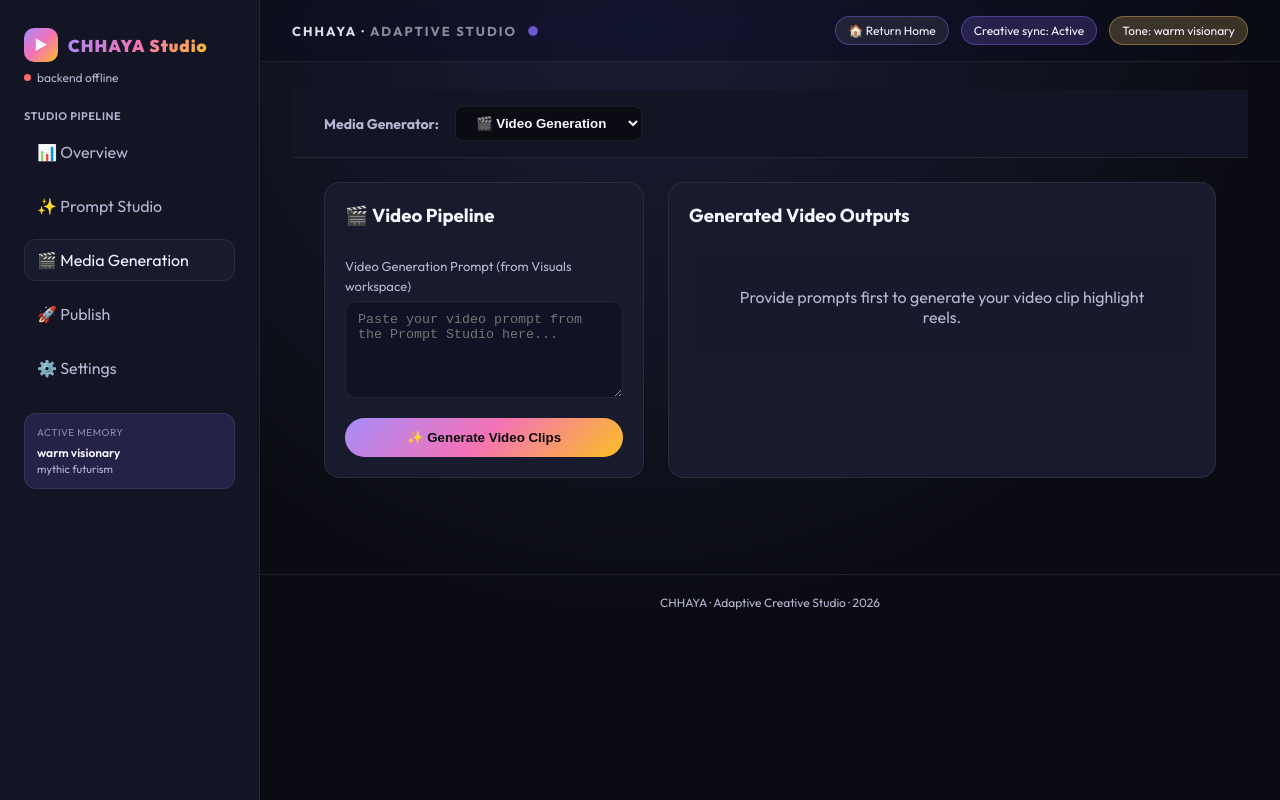
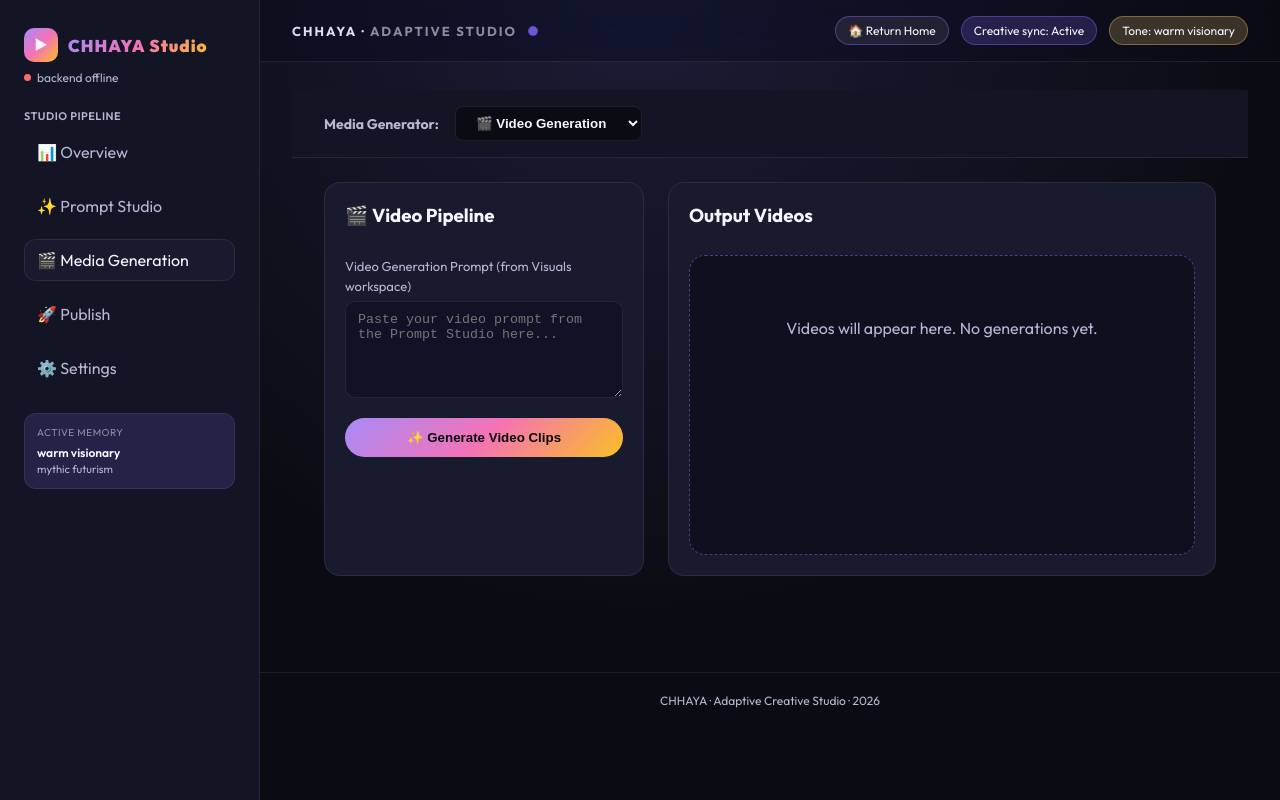
Before and after one commit to AbhayKTS/ML_miniproject, a React (Vite) app in the folder frontend/: page /app/generation in a window 1280 px wide. Built offline with nearby package versions, Linux system fonts and the light colour scheme; no server answers.

Commit message:
adding empty video generation placeholder

```diff
--- a/frontend/src/components/pages/MediaGenerationPage.tsx
+++ b/frontend/src/components/pages/MediaGenerationPage.tsx
@@ -99,7 +99,7 @@ const MediaGenerationPage = () => {
                             </button>
                         </div>
                         <div className="panel" style={{ display: "flex", flexDirection: "column", gap: 16 }}>
-                            <h3 style={{ marginBottom: 12 }}>Generated Video Outputs</h3>
+                            <h3 style={{ marginBottom: 12 }}>Output Videos</h3>
                             {isGenerating ? (
                                 <div className="output-block text-loading">
                                     <div className="loading-shimmer" style={{ height: 160, borderRadius: 12 }} />
@@ -117,12 +117,11 @@ const MediaGenerationPage = () => {
                                             </div>
                                         </>
                                     )}
-                                    <ClipsPage />
                                 </div>
                             ) : (
-                                <div style={{ background: "rgba(0,0,0,0.05)", padding: 32, borderRadius: 12, textAlign: 'center', color: 'var(--text-muted)' }}>
-                                    Provide prompts first to generate your video clip highlight reels.
-                                </div>
+                                    <div className="output-block" style={{ color: "var(--text-muted)", textAlign: "center", padding: "60px 20px" }}>
+                                        Videos will appear here. No generations yet.
+                                    </div>
                             )}
                         </div>
                     </div>
```
Also changed, not shown: 2 other files (tests, documents, lock files or other folders).
